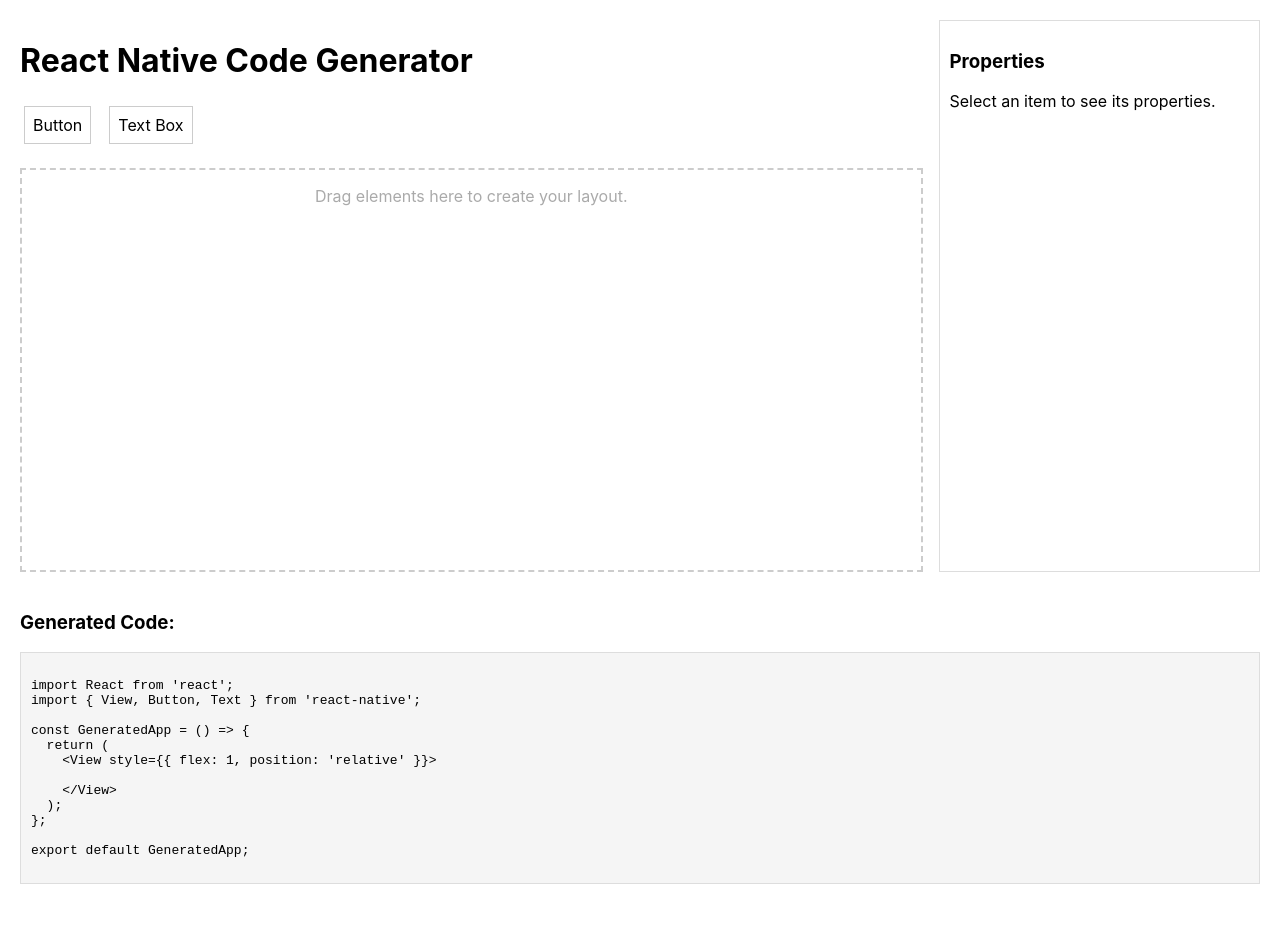
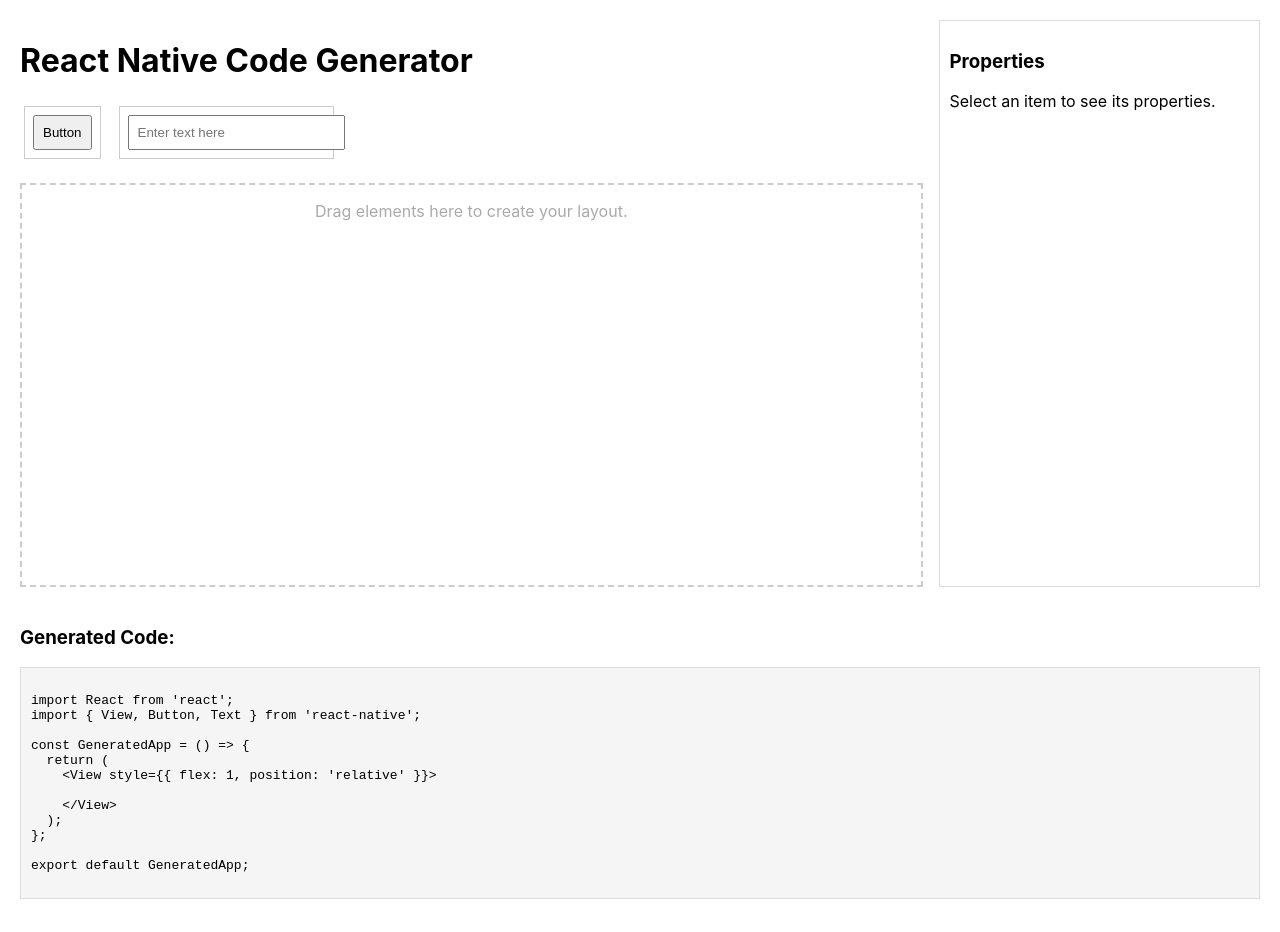
Before and after one commit to oneananda/react-native-code-generator, a React (Create React App) app: page / in a window 1280 px wide. Built offline with nearby package versions, Linux system fonts and the light colour scheme.

Commit message:
Dynamic styling

```diff
--- a/src/components/DraggableElement.js
+++ b/src/components/DraggableElement.js
@@ -6,6 +6,17 @@
     type: 'ELEMENT',
     item: { name },
   }));
+
+  const renderElement = () => {
+    switch (name) {
+      case 'Button':
+        return <button style={{ padding: '8px' }}>Button</button>;
+      case 'Text Box':
+        return <input type="text" style={{ padding: '8px', width: '100%' }} placeholder="Enter text here" />;
+      default:
+        return <div>{name}</div>;
+    }
+  };
 
   return (
     <div
@@ -18,7 +29,7 @@
         cursor: 'move',
       }}
     >
-      {name}
+      {renderElement()}
     </div>
   );
 };
--- a/src/components/DropZone.js
+++ b/src/components/DropZone.js
@@ -7,6 +7,17 @@
     type: 'ELEMENT',
     item: { id: item.id },
   }));
+
+  const renderContent = () => {
+    switch (item.name) {
+      case 'Button':
+        return <button style={{ padding: '8px', cursor: 'pointer', border: 'none' }}>Button</button>;
+      case 'Text Box':
+        return <input type="text" style={{ width: '100%', padding: '8px', border: 'none' }} placeholder="Enter text here" />;
+      default:
+        return <div style={{ border: 'none' }}>{item.name}</div>;
+    }
+  };
 
   return (
     <div
@@ -18,13 +29,13 @@
         left: item.left,
         padding: '8px',
         border: '1px solid #ddd',
-        backgroundColor: item.style.backgroundColor,
-        color: item.style.color,
+        backgroundColor: item.style?.backgroundColor || 'white',
+        color: item.style?.color || 'black',
         cursor: 'pointer',
         ...item.style,
       }}
     >
-      {item.name} (ID: {item.id})
+      {renderContent()}
     </div>
   );
 };
```
